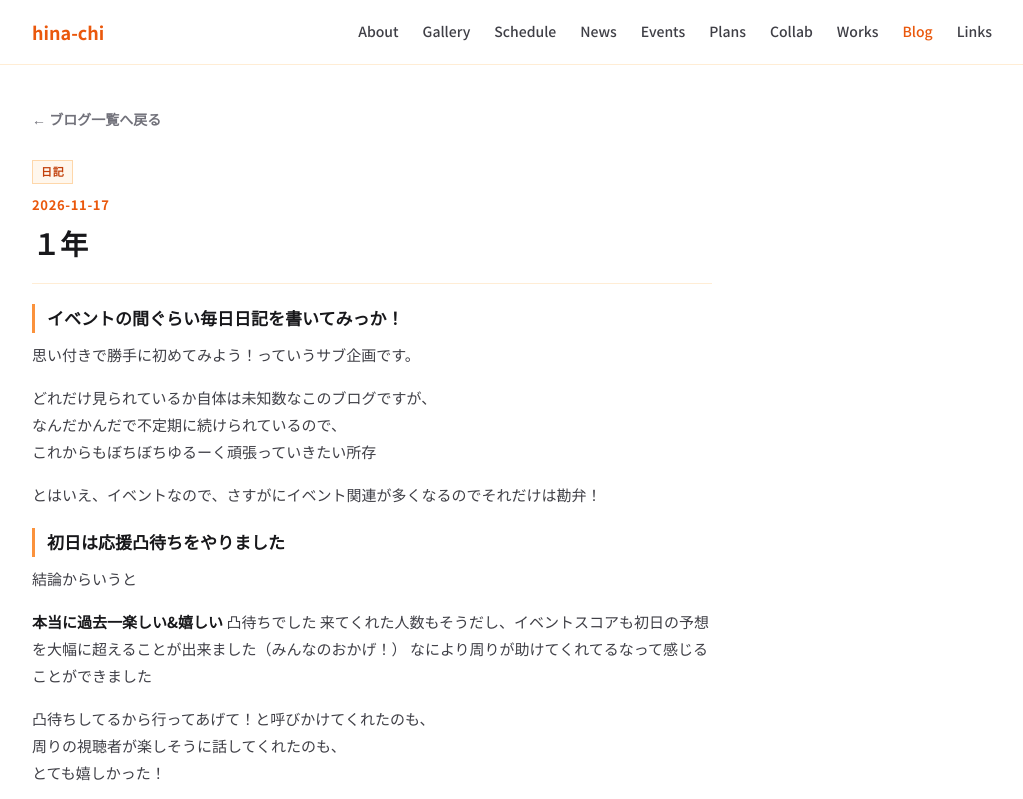
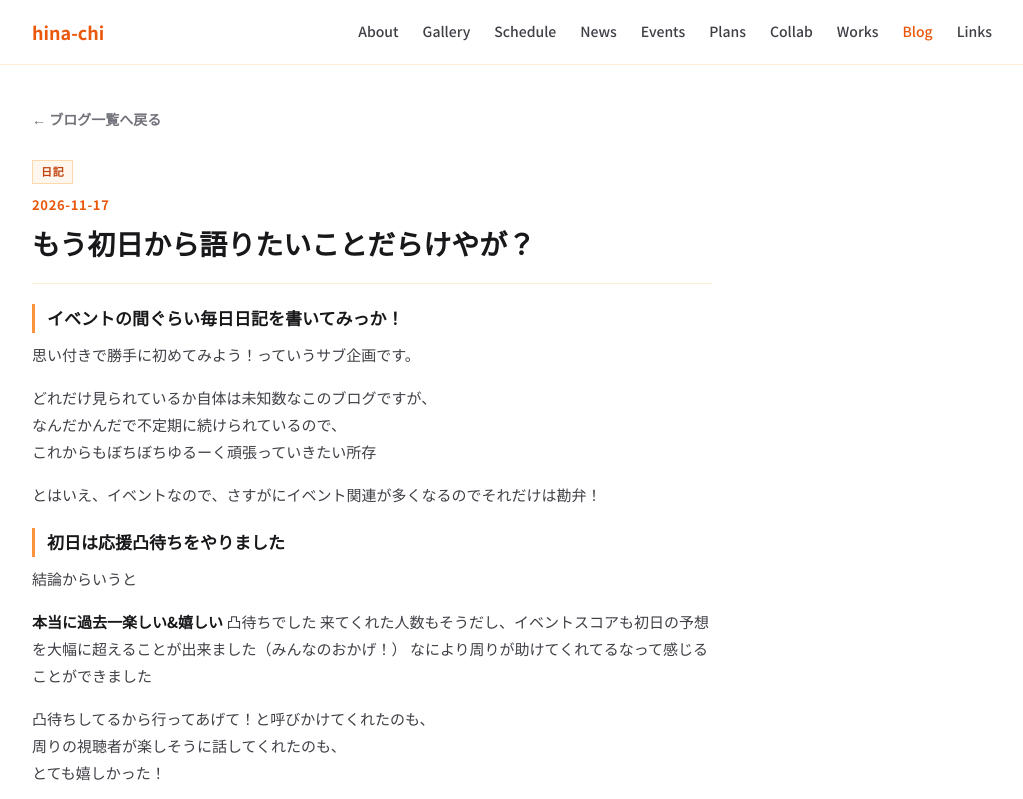
Before and after one commit to meme0524/hina-chi, an Astro site: page /blog/p/2026-11-17 in a window 1280 px wide. Shown: the top 799 px of the page, without its empty margins (128-1151 px from the left). Built offline with nearby package versions, Linux system fonts and the light colour scheme; Astro itself is replaced by a stand-in of ours.

Commit message:
feat: change blog post title

```diff
--- a/src/content/blog/2026-11-17.md
+++ b/src/content/blog/2026-11-17.md
@@ -1,5 +1,5 @@
 ---
-title: "１年"
+title: "もう初日から語りたいことだらけやが？"
 date: "2026-11-17"
 tags: ["日記"]
 desc: "イベント初日"
```
